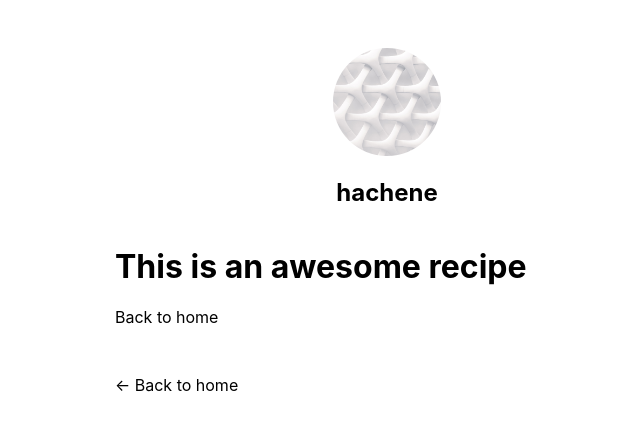
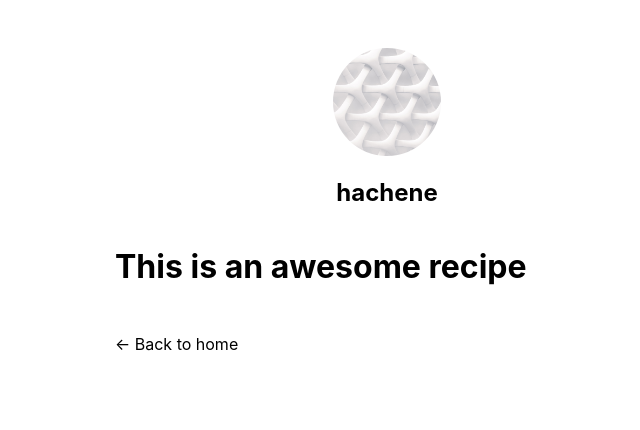
Before and after one commit to hachene/awesome-cookbook, a Next.js app: page /recipes/recipe in a window 1280 px wide. Shown: the top 430 px of the page, without its empty margins (253-893 px from the left). Built offline with nearby package versions, Linux system fonts and the light colour scheme.

Commit message:
:sparkles: Adapt Recipe component to the new use of Layout

```diff
--- a/pages/recipes/recipe.tsx
+++ b/pages/recipes/recipe.tsx
@@ -1,5 +1,4 @@
 import Head from "next/head"
-import Link from "next/link"
 import { Layout } from "../../components/layout"
 
 export default function Recipe() {
@@ -10,9 +9,6 @@ export default function Recipe() {
         <link rel='icon' href='/favicon.ico' />
       </Head>
       <h1>This is an awesome recipe</h1>
-      <Link href='/'>
-        <a>Back to home</a>
-      </Link>
     </Layout>
   )
 }
```
